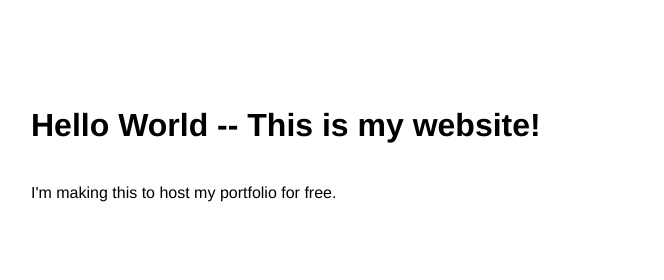
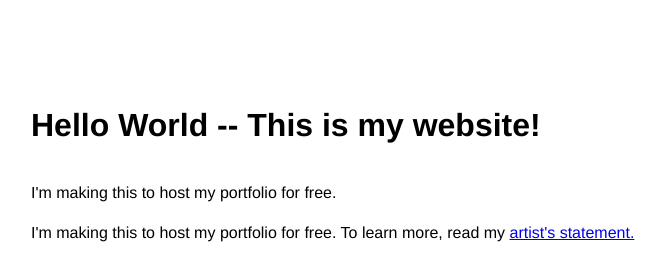
Before and after one commit to berecortesc/berecortesc.github.io, a plain HTML site: page index.html in a window 1280 px wide. Shown: the whole page, without its empty margins (109-773 px from the left). Drawn offline with Linux system fonts and the light colour scheme.

Commit message:
Update index.html

```diff
--- a/index.html
+++ b/index.html
@@ -7,6 +7,6 @@
   </head>
   <body>
     <h1>Hello World -- This is my website!</h1>
-    <p>I'm making this to host my portfolio for free.</p>
+    <p>I'm making this to host my portfolio for free. <p>I'm making this to host my portfolio for free. To learn more, read my <a href="statement.html">artist's statement.</a></p></p>
   </body>
 </html>
```
